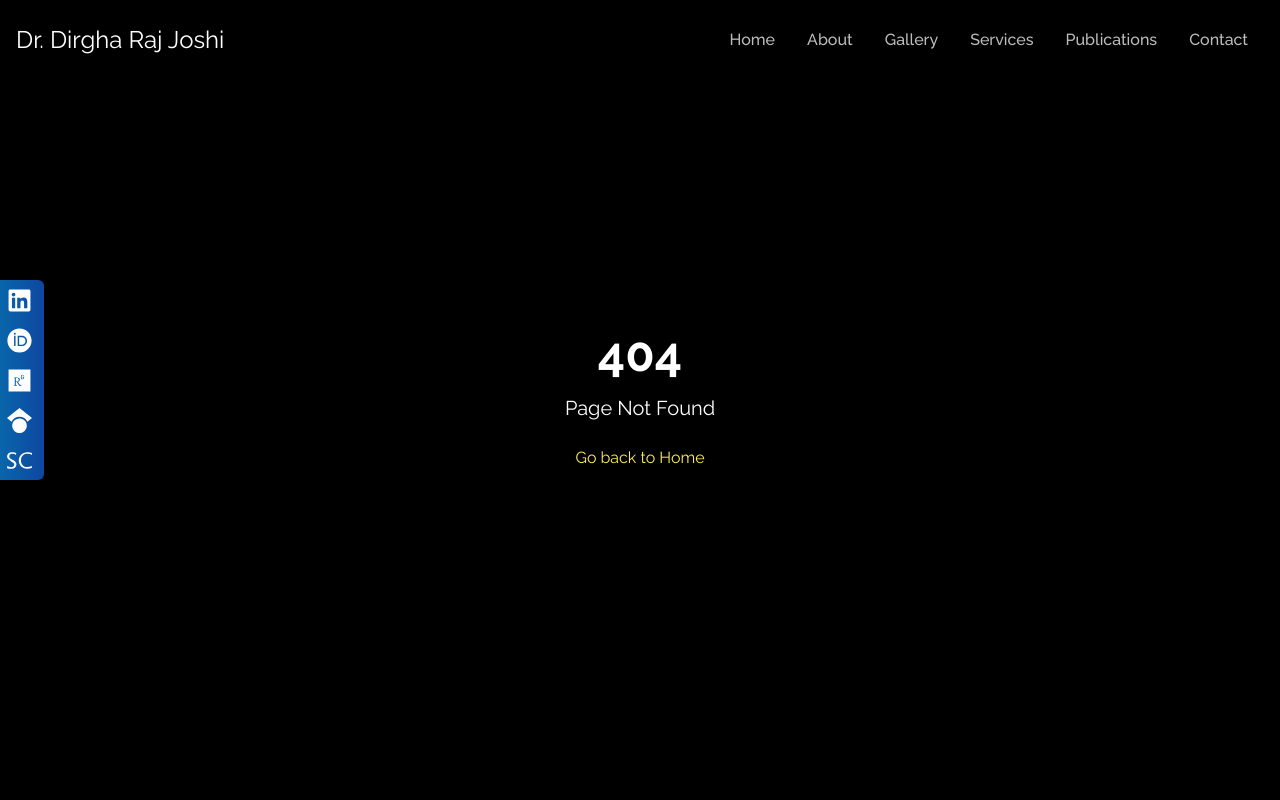
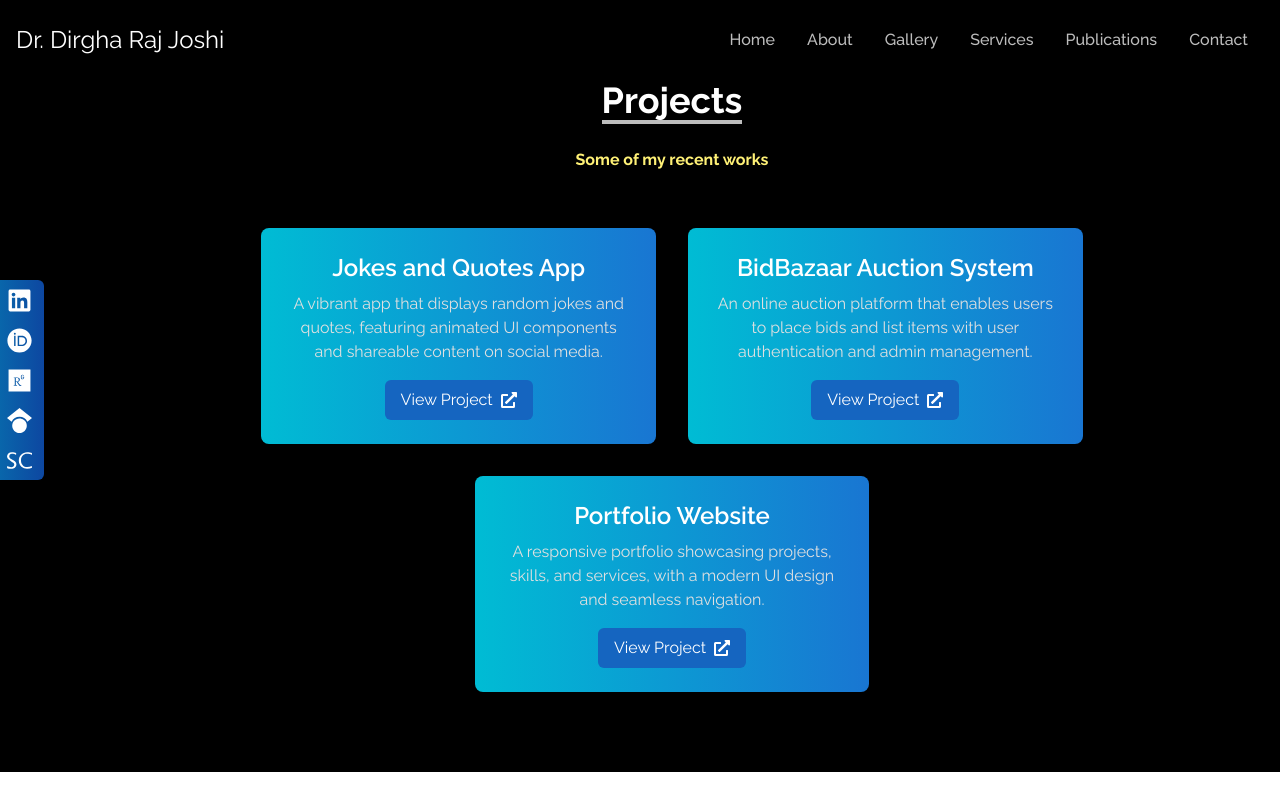
Before and after one commit to devrajoshi/Uncle-Portfolio, a React (Vite) app: page /my_works in a window 1280 px wide. Before the commit this address had no page. Built offline with nearby package versions, Linux system fonts and the light colour scheme; a web font is replaced by a local one.

Commit message:
added projects

```diff
--- a/src/App.jsx
+++ b/src/App.jsx
@@ -8,6 +8,7 @@ const Home = lazy(() => import("./components/Home"));
 const About = lazy(() => import("./components/About"));
 const CarouselTransition = lazy(() => import("./components/Gallery"));
 const Publications = lazy(() => import("./components/Publications"));
+const MyWorks = lazy(() => import("./components/MyWorks"));
 const Services = lazy(() => import("./components/Services"));
 const Contact = lazy(() => import("./components/Contact"));
 const NotFound = lazy(() => import("./components/NotFound")); // Lazy load NotFound
@@ -25,6 +26,7 @@ function App() {
             <Route path="/about" element={<About />} />
             <Route path="/gallery" element={<CarouselTransition />} />
             <Route path="/publications" element={<Publications />} />
+            <Route path="/my_works" element={<MyWorks />} />
             <Route path="/services" element={<Services />} />
             <Route path="/contact" element={<Contact />} />
 
--- a/src/components/Contact.jsx
+++ b/src/components/Contact.jsx
@@ -3,42 +3,49 @@ import { RiSendPlaneFill } from "react-icons/ri";
 
 const Contact = () => {
   return (
-    <div name="contact" className="w-full h-screen py-20 text-white">
-      <div className="flex flex-col p-4 justify-center max-w-screen-lg mx-auto h-full">
+    <div
+      name="contact"
+      className="box-border w-full h-screen text-white px-4 lg:pl-20 py-20"
+    >
+      <div className="flex flex-col justify-center max-w-screen-lg mx-auto">
+        {/* Section Title */}
         <div className="pb-8 text-center">
-          <p className="text-4xl font-bold inline border-b-4 border-gray-400">
-            Contact
+          <p className="text-4xl font-bold border-b-4 border-gray-400 inline-block">
+            Let's Talk
           </p>
           <p className="py-4 font-bold text-yellow-300">
-            Wanna get in touch? Send me a message!
+            Let's talk !? Send me a message!
           </p>
         </div>
 
-        {/* Form Container */}
+        {/* Form Container with Background */}
         <div className="flex justify-center items-center">
+          <div
+            className="w-full sm:w-3/4 md:w-1/2 p-6 rounded-lg shadow-lg transform transition duration-300 ease-in-out"
+          >
             <form
               action="https://getform.io/f/adryzvxa"
               method="POST"
-            className="flex flex-col w-full sm:w-3/4 md:w-1/2"
+              className="flex flex-col"
             >
               <input
                 type="text"
                 name="name"
                 placeholder="Enter your name"
-              className="p-3 bg-transparent border-2 rounded-md text-white focus:outline-none"
+                className="p-3 bg-transparent border-2 rounded-md text-white focus:outline-none hover:border-yellow-300"
                 required
               />
               <input
                 type="email"
                 name="email"
                 placeholder="Enter your email"
-              className="p-3 my-4 bg-transparent border-2 rounded-md text-white focus:outline-none"
+                className="p-3 my-4 bg-transparent border-2 rounded-md text-white focus:outline-none hover:border-yellow-300"
                 required
               />
               <textarea
                 name="message"
                 rows={6}
-              className="p-3 bg-transparent border-2 rounded-md text-white focus:outline-none"
+                className="p-3 bg-transparent border-2 rounded-md text-white focus:outline-none hover:border-yellow-300"
                 placeholder="Enter your message"
                 required
               ></textarea>
@@ -49,6 +56,7 @@ const Contact = () => {
           </div>
         </div>
       </div>
+    </div>
   );
 };
 
--- /dev/null
+++ b/src/components/MyWorks.jsx
@@ -0,0 +1,71 @@
+import React from "react";
+import { FaExternalLinkAlt } from "react-icons/fa";
+
+const projectsData = [
+  {
+    title: "Jokes and Quotes App",
+    description:
+      "A vibrant app that displays random jokes and quotes, featuring animated UI components and shareable content on social media.",
+    link: "https://bestjokesandquotes.netlify.app",
+  },
+  {
+    title: "BidBazaar Auction System",
+    description:
+      "An online auction platform that enables users to place bids and list items with user authentication and admin management.",
+    link: "https://github.com/devrajoshi/BidBazaar-An-Online-Auction-Platform/tree/main",
+  },
+  {
+    title: "Portfolio Website",
+    description:
+      "A responsive portfolio showcasing projects, skills, and services, with a modern UI design and seamless navigation.",
+    link: "https://joshidevraj.netlify.app",
+  },
+];
+
+const Projects = () => {
+  return (
+    <div name="projects" className="box-border w-full px-4 lg:pl-20 py-20">
+      <div className="flex flex-col items-center justify-center text-white">
+        {/* Section Title */}
+        <div className="pb-8 text-center">
+          <h2 className="text-4xl font-bold border-b-4 border-gray-400 inline-block">
+            Projects
+          </h2>
+          <p className="py-6 text-yellow-300 font-bold">
+            Some of my recent works
+          </p>
+        </div>
+
+        {/* Project Cards */}
+        <div className="flex flex-wrap justify-center gap-8">
+          {projectsData.map((project, index) => (
+            <div
+              key={index}
+              className="w-full md:w-1/3 bg-gradient-to-r from-cyan-500 to-blue-700 hover:from-blue-700 hover:to-cyan-500 rounded-lg shadow-lg p-6 transform hover:scale-105 transition duration-300 ease-in-out"
+            >
+              <h3 className="text-2xl font-semibold text-center text-white mb-2">
+                {project.title}
+              </h3>
+              <p className="text-center text-gray-300 mb-4">
+                {project.description}
+              </p>
+              <div className="flex justify-center">
+                <a
+                  href={project.link}
+                  target="_blank"
+                  rel="noopener noreferrer"
+                  className="text-white bg-blue-800 hover:bg-blue-900 px-4 py-2 rounded-md flex items-center gap-2 transition duration-300"
+                >
+                  View Project
+                  <FaExternalLinkAlt />
+                </a>
+              </div>
+            </div>
+          ))}
+        </div>
+      </div>
+    </div>
+  );
+};
+
+export default Projects;
```
Lines whose indentation alone changed are shown as unchanged.
